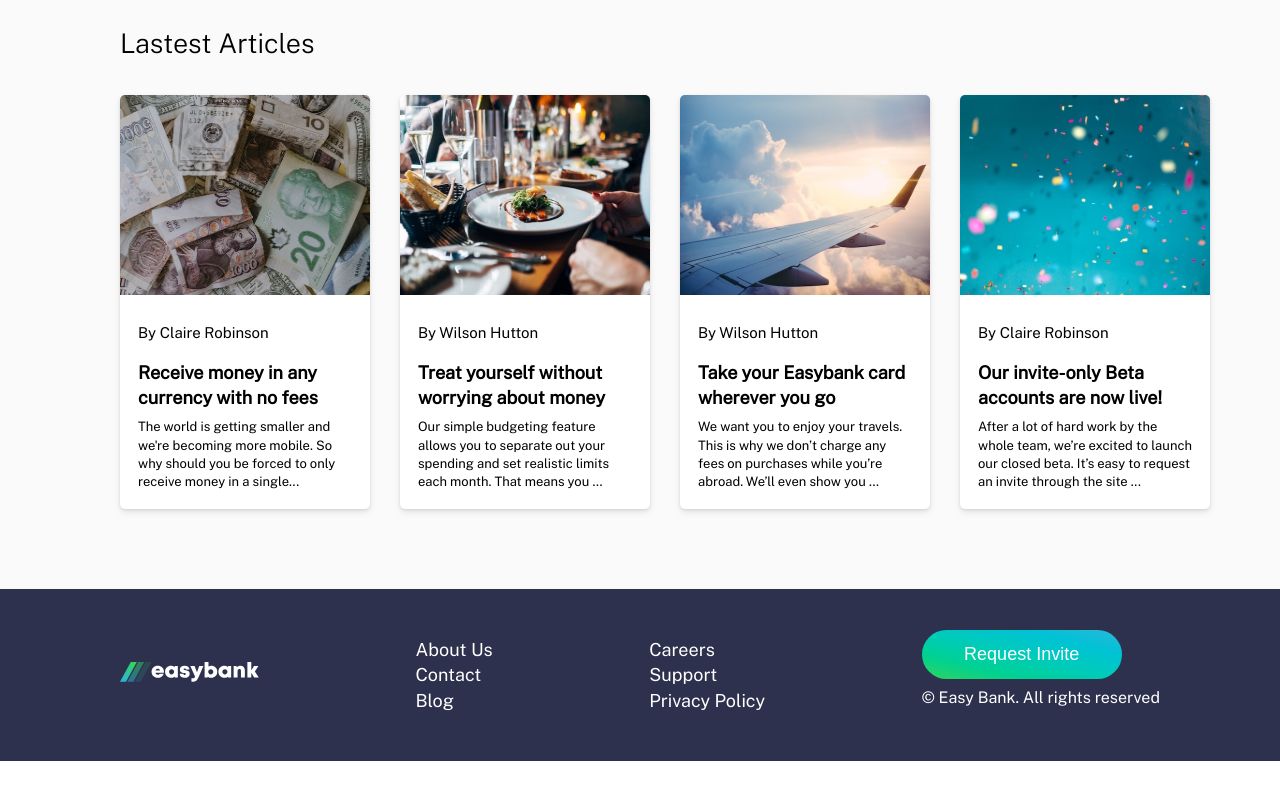
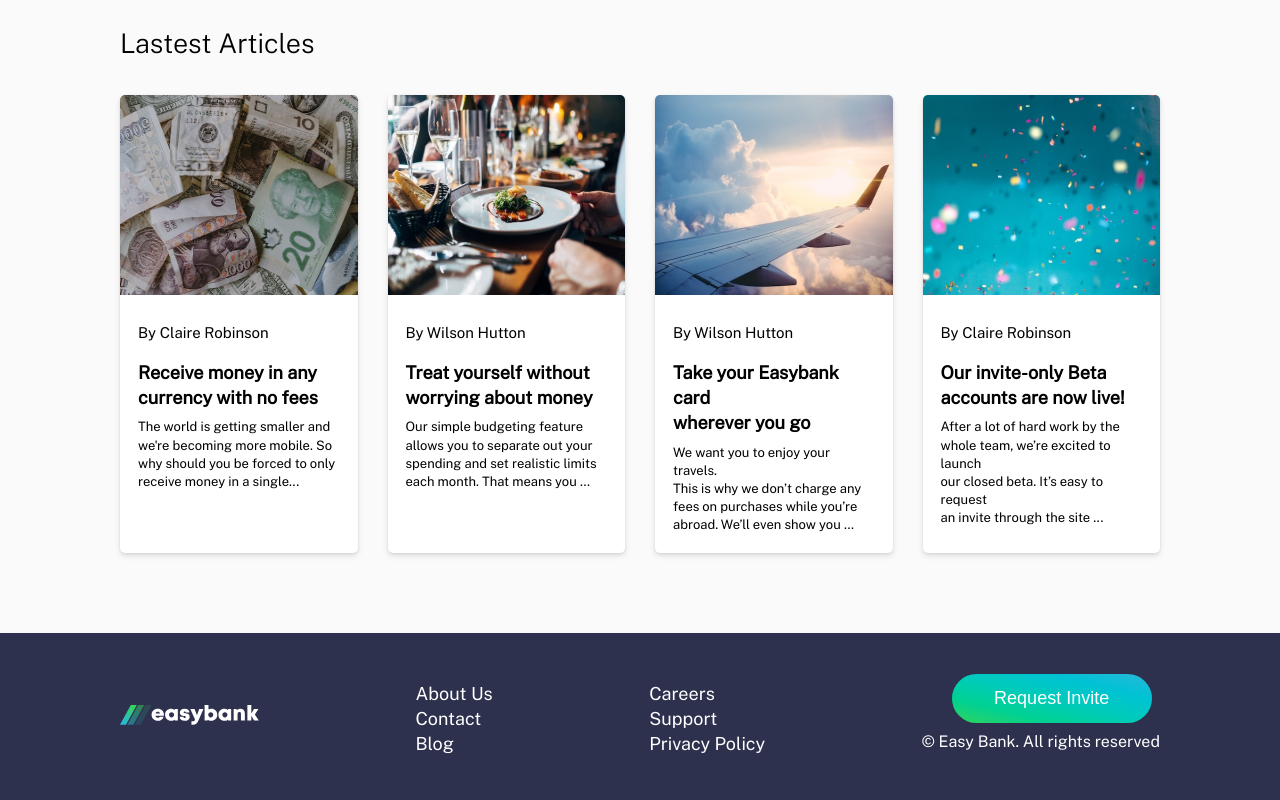
Before and after one commit to babatundelmd/easy-bank-landingpage, a plain HTML site: page index.html in a window 1280 px wide. Shown: the part 1236-2036 px from the top of the page. Before the commit the page ends 1997 px from the top, so only its background shows below. Drawn offline with nearby package versions, Linux system fonts and the light colour scheme.

Commit message:
refactor grid styles

```diff
--- a/style.css
+++ b/style.css
@@ -191,7 +191,7 @@ justify-content: space-between;
 }
 .grid-container{
     display: grid;
-    grid-template-columns: repeat(4, 250px);
+    grid-template-columns: repeat(4, 1fr);
     column-gap: 30px;
 
 }
@@ -254,3 +254,6 @@ footer .section {
 .footer-flex div ul li:hover{
     color: var(--lime-green);
 }
+.footer-flex div button{
+    margin-left: 30px;
+}
```
